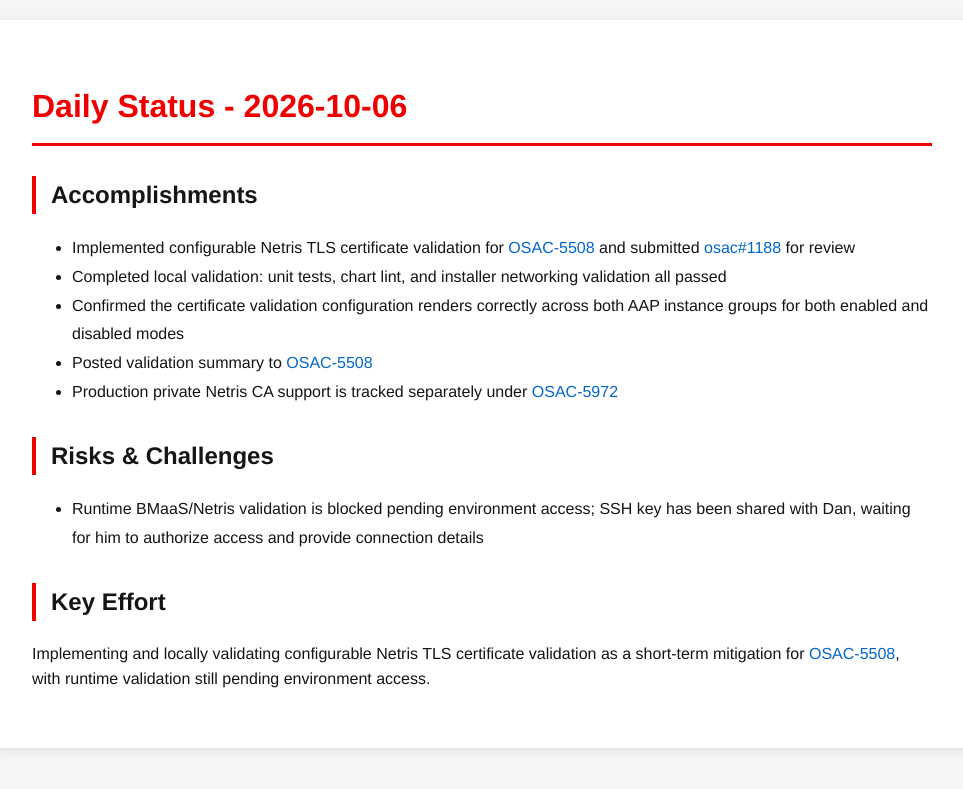
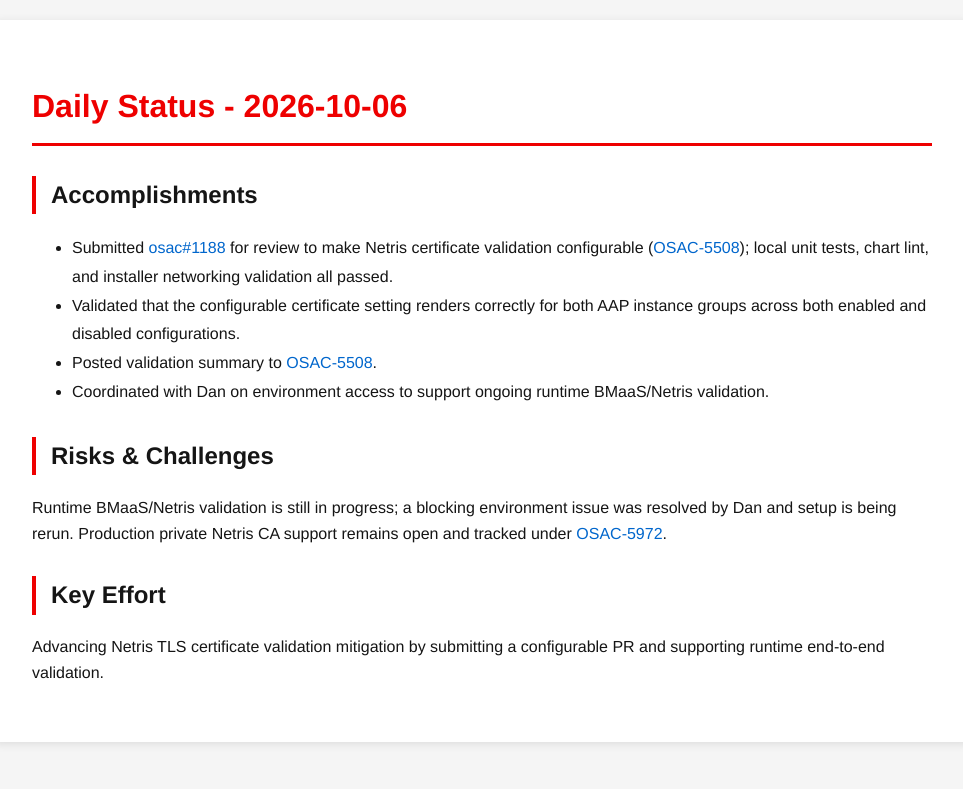
Before and after one commit to tzvatot/daily-status, a Jekyll site: the page built from 2026-10-06.md, in a window 1280 px wide. Shown: the top 789 px of the page, without its empty margins (158-1121 px from the left). Built offline with Jekyll 4.4.1, drawn with Linux system fonts in a browser that asks for light colours.

Commit message:
Daily status update - 2026-10-06

```diff
--- a/2026-10-06.md
+++ b/2026-10-06.md
@@ -7,14 +7,13 @@
 # Daily Status - 2026-10-06
 
 ## Accomplishments
-- Implemented configurable Netris TLS certificate validation for [OSAC-5508](https://redhat.atlassian.net/browse/OSAC-5508) and submitted [osac#1188](https://github.com/osac-project/osac/pull/1188) for review
-- Completed local validation: unit tests, chart lint, and installer networking validation all passed
-- Confirmed the certificate validation configuration renders correctly across both AAP instance groups for both enabled and disabled modes
-- Posted validation summary to [OSAC-5508](https://redhat.atlassian.net/browse/OSAC-5508)
-- Production private Netris CA support is tracked separately under [OSAC-5972](https://redhat.atlassian.net/browse/OSAC-5972)
+- Submitted [osac#1188](https://github.com/osac-project/osac/pull/1188) for review to make Netris certificate validation configurable ([OSAC-5508](https://redhat.atlassian.net/browse/OSAC-5508)); local unit tests, chart lint, and installer networking validation all passed.
+- Validated that the configurable certificate setting renders correctly for both AAP instance groups across both enabled and disabled configurations.
+- Posted validation summary to [OSAC-5508](https://redhat.atlassian.net/browse/OSAC-5508).
+- Coordinated with Dan on environment access to support ongoing runtime BMaaS/Netris validation.
 
 ## Risks & Challenges
-- Runtime BMaaS/Netris validation is blocked pending environment access; SSH key has been shared with Dan, waiting for him to authorize access and provide connection details
+Runtime BMaaS/Netris validation is still in progress; a blocking environment issue was resolved by Dan and setup is being rerun. Production private Netris CA support remains open and tracked under [OSAC-5972](https://redhat.atlassian.net/browse/OSAC-5972).
 
 ## Key Effort
-Implementing and locally validating configurable Netris TLS certificate validation as a short-term mitigation for [OSAC-5508](https://redhat.atlassian.net/browse/OSAC-5508), with runtime validation still pending environment access.
+Advancing Netris TLS certificate validation mitigation by submitting a configurable PR and supporting runtime end-to-end validation.
```
